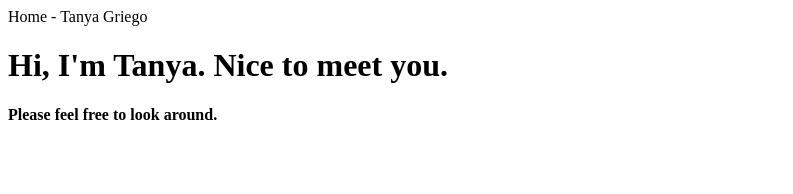
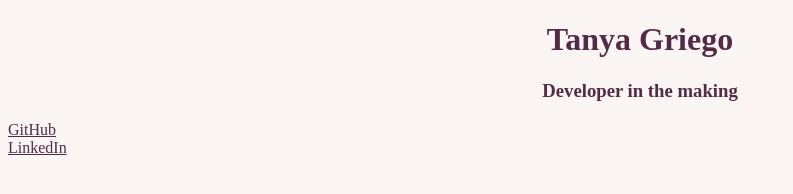
Before and after one commit to tanyagriego/Portfolio, a plain HTML site: page home.html in a window 1280 px wide. Shown: the whole page, without its empty margins (0-793 px from the left). Drawn offline with Linux system fonts and the light colour scheme.

Commit message:
added linke to gh and linkedIn; added css background color

```diff
--- /dev/null
+++ b/base.css
@@ -0,0 +1,8 @@
+body {
+  background-color: #fbf5f3;
+}
+
+h1,h3,a {
+  text-align: center;
+  color: #522b47;
+}
--- a/home.html
+++ b/home.html
@@ -1,15 +1,19 @@
 <!DOCTYPE html>
 <html>
     <head>
-      <link rel="stylesheet" type="text/css" href="home.css"
-      <title>Home - Tanya Griego</title>
+      <link rel="stylesheet" type="text/css" href="home.css"/>
+      <link rel="stylesheet" type="text/css" href="base.css"/>
+      <title>Tanya Griego</title>
     </head>
   <header>
+    <h1>Tanya Griego</h1>
+    <h3>Developer in the making</h3>
+    <a href="https://github.com/tanyagriego/">GitHub</a><br>
+    <a href="https://www.linkedin.com/in/tanyagriego/">LinkedIn</a>
 
   </header>
     <body>
-      <h1>Hi, I'm Tanya. Nice to meet you. </h1>
-      <h4>Please feel free to look around. </h6>
+
 
 
 
```
Also changed, not shown: home.css (added).
